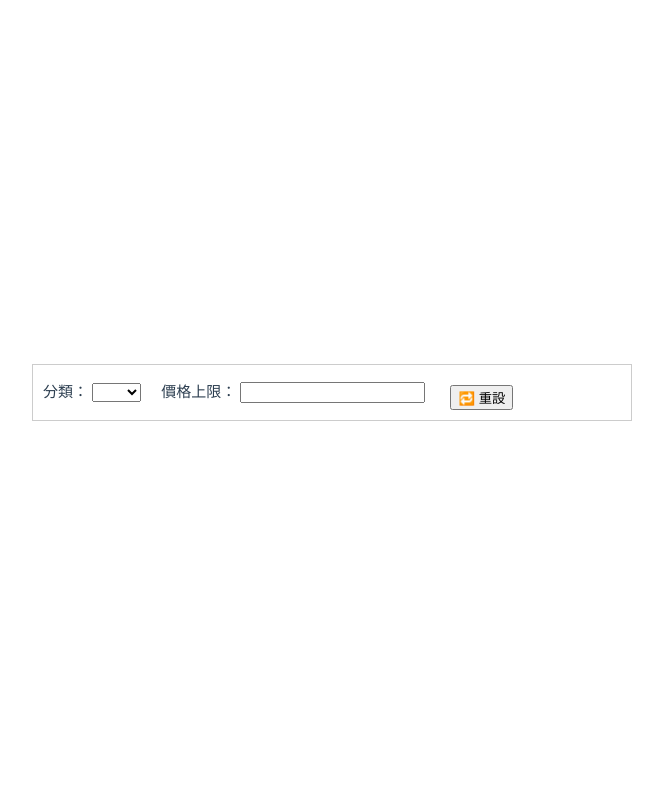
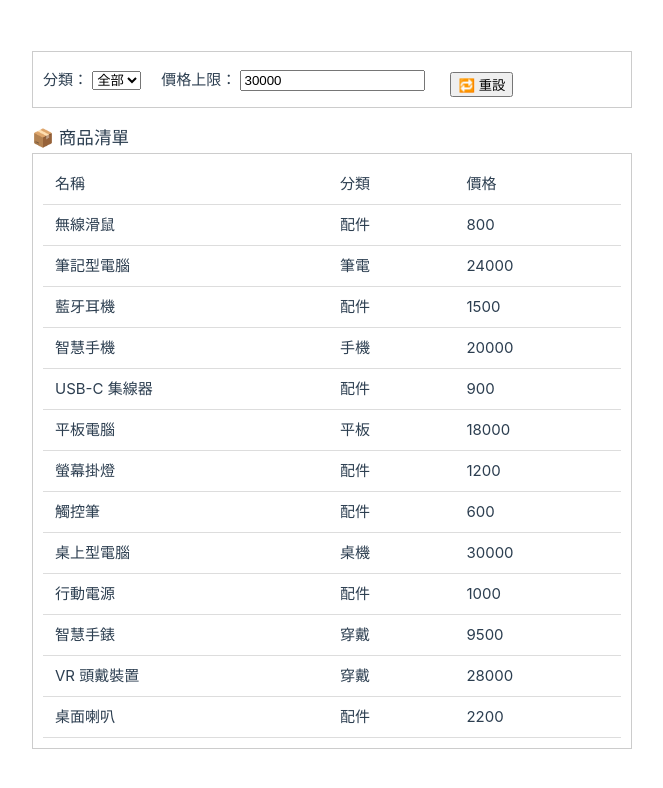
Before and after one commit to JerryChang0504/20250524vue3, a Vue app: page / in a window 1280 px wide. Shown: the top 788 px of the page, without its empty margins (608-1271 px from the left). Built offline with nearby package versions, Linux system fonts and the light colour scheme.

Commit message:
defineModel 重新定義子元件

```diff
--- a/src/components/ProductFilter.vue
+++ b/src/components/ProductFilter.vue
@@ -19,14 +19,16 @@
 </template>
 
 <script setup>
-import { ref } from 'vue'
-
+const localCategory = defineModel('category')
+const localMaxPrice = defineModel('maxPrice')
 const props = defineProps({
-    category: String,
     categories: Array
 })
 
-const localCategory = ref(props.category)
+const emits = defineEmits(['reset'])
+
+const reset = () => { emits('reset') }
+
 
 </script>
 
--- a/src/components/ProductPage.vue
+++ b/src/components/ProductPage.vue
@@ -1,6 +1,29 @@
 <template>
 
-    <ProductFilter :categories="categoryOptions" />
+    <ProductFilter v-model:category="productFilterData.category" v-model:maxPrice="productFilterData.maxPrice"
+        :categories="categoryOptions" @reset="resetFilter" />
+
+    <h3>📦 商品清單</h3>
+    <div class="table-wrapper">
+        <table v-if="filteredProducts.length > 0">
+            <thead>
+                <tr>
+                    <th>名稱</th>
+                    <th>分類</th>
+                    <th>價格</th>
+                </tr>
+            </thead>
+            <tbody>
+                <tr v-for="item in filteredProducts" :key="item.id">
+                    <td>{{ item.name }}</td>
+                    <td>{{ item.category }}</td>
+                    <td>{{ item.price }}</td>
+                </tr>
+            </tbody>
+        </table>
+
+        <p v-else class="no-data">❌ 找不到符合的商品</p>
+    </div>
 </template>
 
 <script setup>
@@ -32,6 +55,62 @@ const categoryOptions = computed(() => {
     const set = new Set(products.map((p) => p.category))
     return ['全部', ...set]
 })
+
+// 根據篩選條件過濾商品
+const filteredProducts = computed(() => {
+    return products.filter((item) => {
+        // 1. 判斷分類是否符合
+        // 如果篩選分類是「全部」，代表不限制分類，全部都符合
+        // 否則只要商品分類等於篩選分類才符合
+        const matchCategory =
+            productFilterData.category === '全部' || item.category === productFilterData.category
+        // 2. 判斷價格是否符合
+        // 商品價格必須小於等於篩選價格上限
+        const matchPrice = item.price <= productFilterData.maxPrice
+        // 3. 只有兩者都符合才保留該商品
+        return matchCategory && matchPrice
+    })
+})
+
+const productFilterData = reactive({
+    category: '全部',
+    maxPrice: 30000,
+})
+
+const resetFilter = () => {
+    productFilterData.category = '全部'
+    productFilterData.maxPrice = 30000
+}
 </script>
 
-<style scoped></style>
+<style scoped>
+container {
+    width: 600px;
+    margin: 0 auto;
+}
+
+.table-wrapper {
+    width: 100%;
+    border: 1px solid #ccc;
+    padding: 10px;
+    box-sizing: border-box;
+}
+
+table {
+    width: 100%;
+    border-collapse: collapse;
+}
+
+th,
+td {
+    padding: 8px 12px;
+    text-align: left;
+    border-bottom: 1px solid #ddd;
+}
+
+.no-data {
+    padding: 16px;
+    text-align: center;
+    color: #888;
+}
+</style>
```
